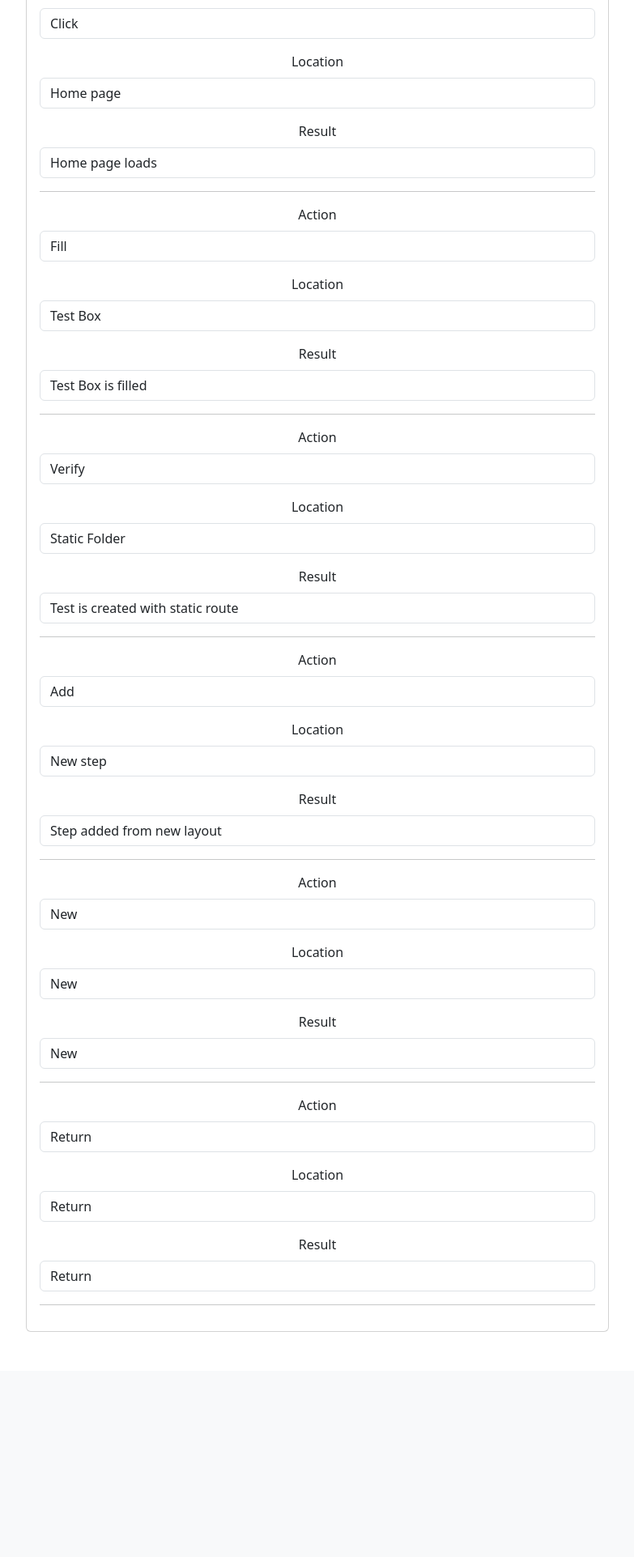
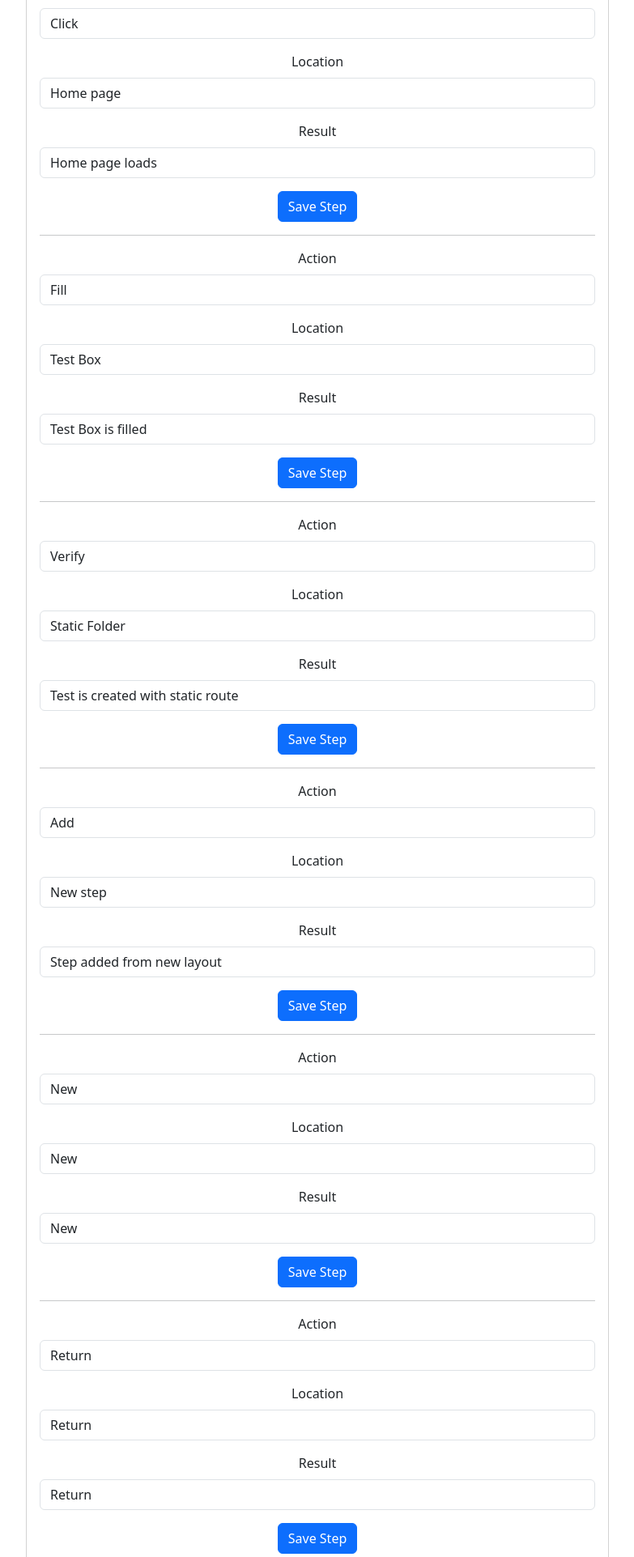
Before and after one commit to quantumGrail/testFlex, a Flask app: page /edit_test/1 in a window 1280 px wide. Shown: the part 570-2493 px from the top of the page at 81% size, without its empty margins (248-1031 px from the left). Before the commit the page ends 2215 px from the top, so only its background shows below. Run offline with Flask 3, Linux system fonts and the light colour scheme; some libraries are stand-ins or nearby versions.

Commit message:
Create individual edit step path

```diff
--- a/application/app.py
+++ b/application/app.py
@@ -145,16 +145,17 @@ def edit_test(test_id):
             name, description, test_id
         )
 
-        # Add new test step
-        action = request.form.get("action")
-        location = request.form.get("location")
-        result = request.form.get("result")
-        cs50_db.execute(
-            "INSERT INTO test_steps (test_id, action, location, result) VALUES (?, ?, ?, ?)",
-            (test_id, action, location, result)
-        )
+        # Add new test step, if data is present
+        if request.form.get("action") and request.form.get("location") and request.form.get("result"):
+            action = request.form.get("action")
+            location = request.form.get("location")
+            result = request.form.get("result")
+            cs50_db.execute(
+                "INSERT INTO test_steps (test_id, action, location, result) VALUES (?, ?, ?, ?)",
+                (test_id, action, location, result)
+            )
 
-        return redirect("/tests")
+            return redirect("/tests")
 
     else:
         test = cs50_db.execute(
@@ -211,3 +212,17 @@ def add_step():
         action, location, result, test_id)
 
     return redirect(f"/edit_test/{test_id}")
+
+@app.route("/edit_step/<int:step_id>", methods=["POST"])
+def edit_step(step_id):
+    """Edit a test step"""
+    if request.method == "POST":
+        action = request.form.get("action")
+        location = request.form.get("location")
+        result = request.form.get("result")
+
+        cs50_db.execute(
+            "UPDATE test_steps SET action = ?, location = ?, result = ? WHERE id = ?",
+            action, location, result, step_id
+        )
+        return redirect("/tests")
--- a/application/templates/edit_test.html
+++ b/application/templates/edit_test.html
@@ -27,6 +27,7 @@
                             <!-- Existing Test Steps -->
                             <h2 class="mt-4">Test Steps</h2>
                             {% for step in test_steps %}
+                                <form method="POST" action="/edit_step/{{ step['id'] }}">
                                     <div class="mb-3">
                                         <label for="action" class="form-label">Action</label>
                                         <input type="text" class="form-control" id="action" name="action" value="{{ step.action }}">
@@ -39,6 +40,8 @@
                                         <label for="result" class="form-label">Result</label>
                                         <input type="text" class="form-control" id="result" name="result" value="{{ step.result }}">
                                     </div>
+                                    <button type="submit" class="btn btn-primary">Save Step</button>
+                                </form>
                                 <hr>
                             {% endfor %}
                         </form>
```
Also changed, not shown: application/test-flex.db, 1 other file. Lines whose indentation alone changed are shown as unchanged.
